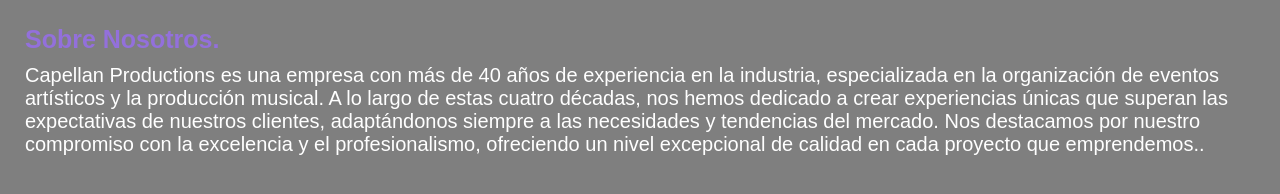
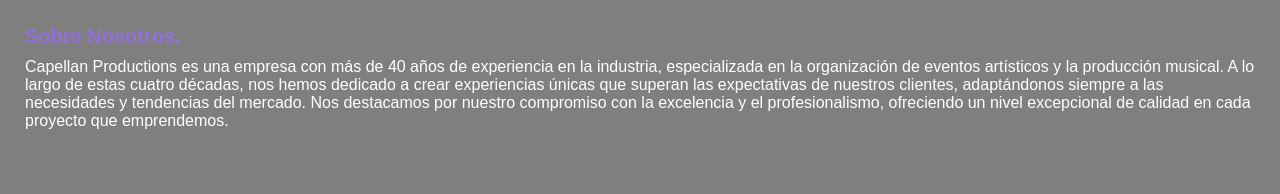
Before and after one commit to capellanproductions/web, a plain HTML site: page site/textoinicial.html in a window 1280 px wide. Drawn offline with Linux system fonts and the light colour scheme.

Commit message:
Add files via upload

```diff
--- a/site/textoinicial.html
+++ b/site/textoinicial.html
@@ -18,13 +18,13 @@
         }
 
         h1 {
-            font-size: 25px;
+            font-size: 20px;
             margin: 0;
             color: blue;
         }
 
         p {
-            font-size: 20px;
+            font-size: 16px;
             margin: 10px 0;
             color: white;
         }
@@ -54,7 +54,7 @@
 
     <!-- Texto -->
     <p>
-        Capellan Productions es una empresa con más de 40 años de experiencia en la industria, especializada en la organización de eventos artísticos y la producción musical. A lo largo de estas cuatro décadas, nos hemos dedicado a crear experiencias únicas que superan las expectativas de nuestros clientes, adaptándonos siempre a las necesidades y tendencias del mercado. Nos destacamos por nuestro compromiso con la excelencia y el profesionalismo, ofreciendo un nivel excepcional de calidad en cada proyecto que emprendemos..
+        Capellan Productions es una empresa con más de 40 años de experiencia en la industria, especializada en la organización de eventos artísticos y la producción musical. A lo largo de estas cuatro décadas, nos hemos dedicado a crear experiencias únicas que superan las expectativas de nuestros clientes, adaptándonos siempre a las necesidades y tendencias del mercado. Nos destacamos por nuestro compromiso con la excelencia y el profesionalismo, ofreciendo un nivel excepcional de calidad en cada proyecto que emprendemos.
     </p>
 </body>
 </html>
```
